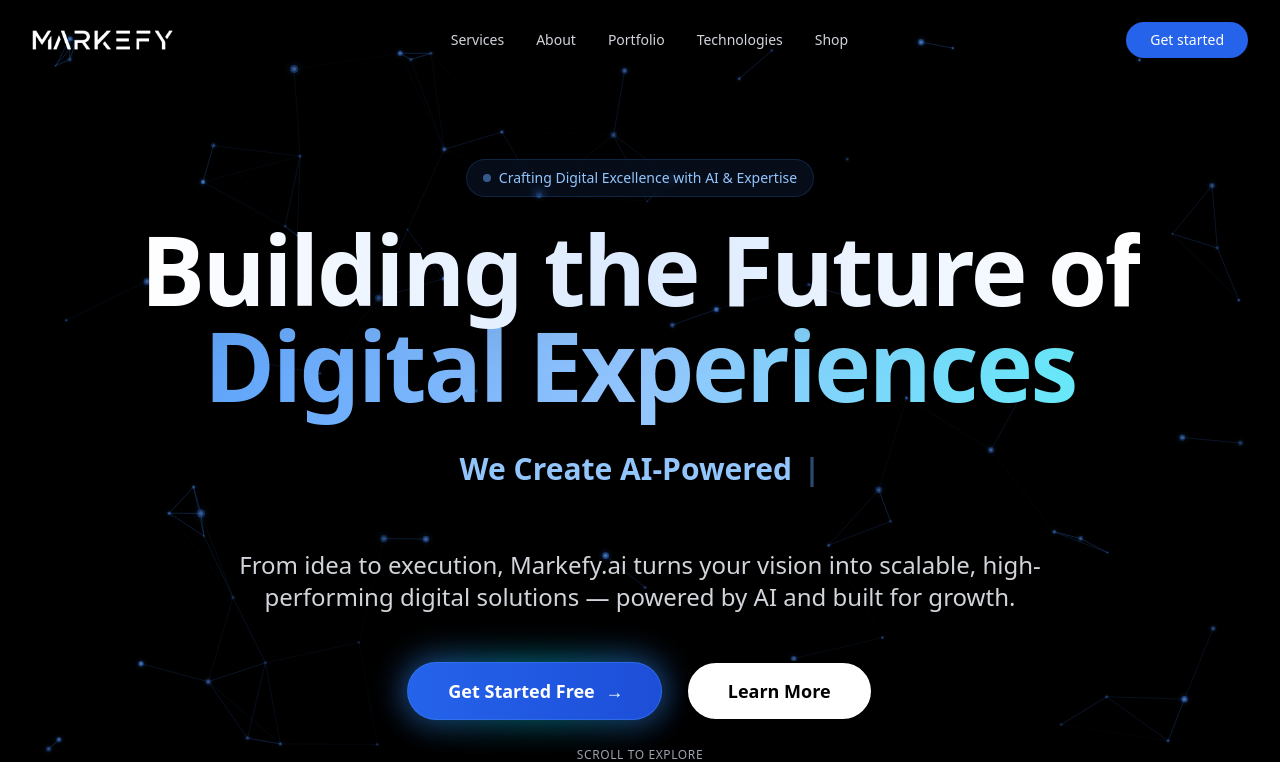
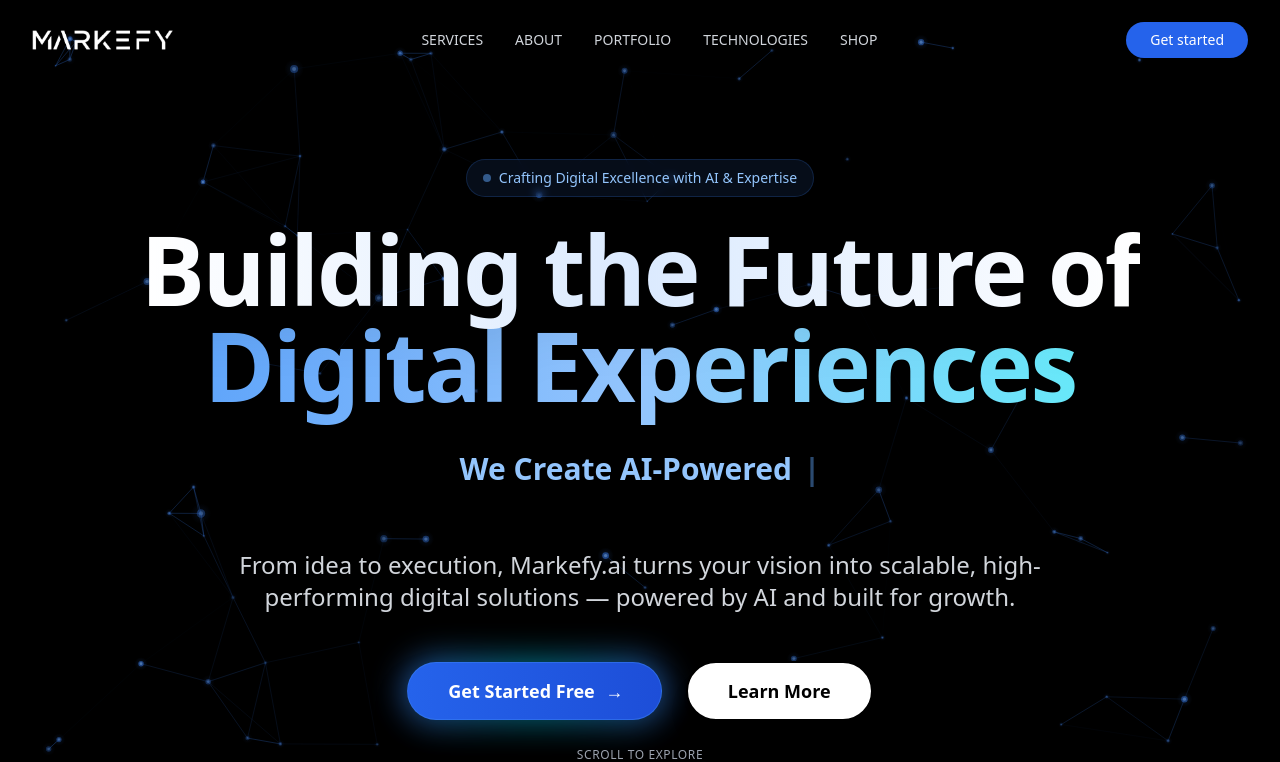
Before and after one commit to harisnadeem1/Markefy, a React (Vite) app in the folder frontend/: page / in a window 1280 px wide. Shown: the top 762 px of the page. Built offline with nearby package versions, Linux system fonts and the light colour scheme.

Commit message:
header updated

```diff
--- a/frontend/src/components/Header.jsx
+++ b/frontend/src/components/Header.jsx
@@ -160,7 +160,7 @@
                 <Link
                   key={item.name}
                   to={item.path}
-                  className={`text-sm font-medium transition-colors ${textStyle}`}
+                  className={`text-sm font-medium transition-colors uppercase ${textStyle}`}
                 >
                   {item.name}
                 </Link>
```
